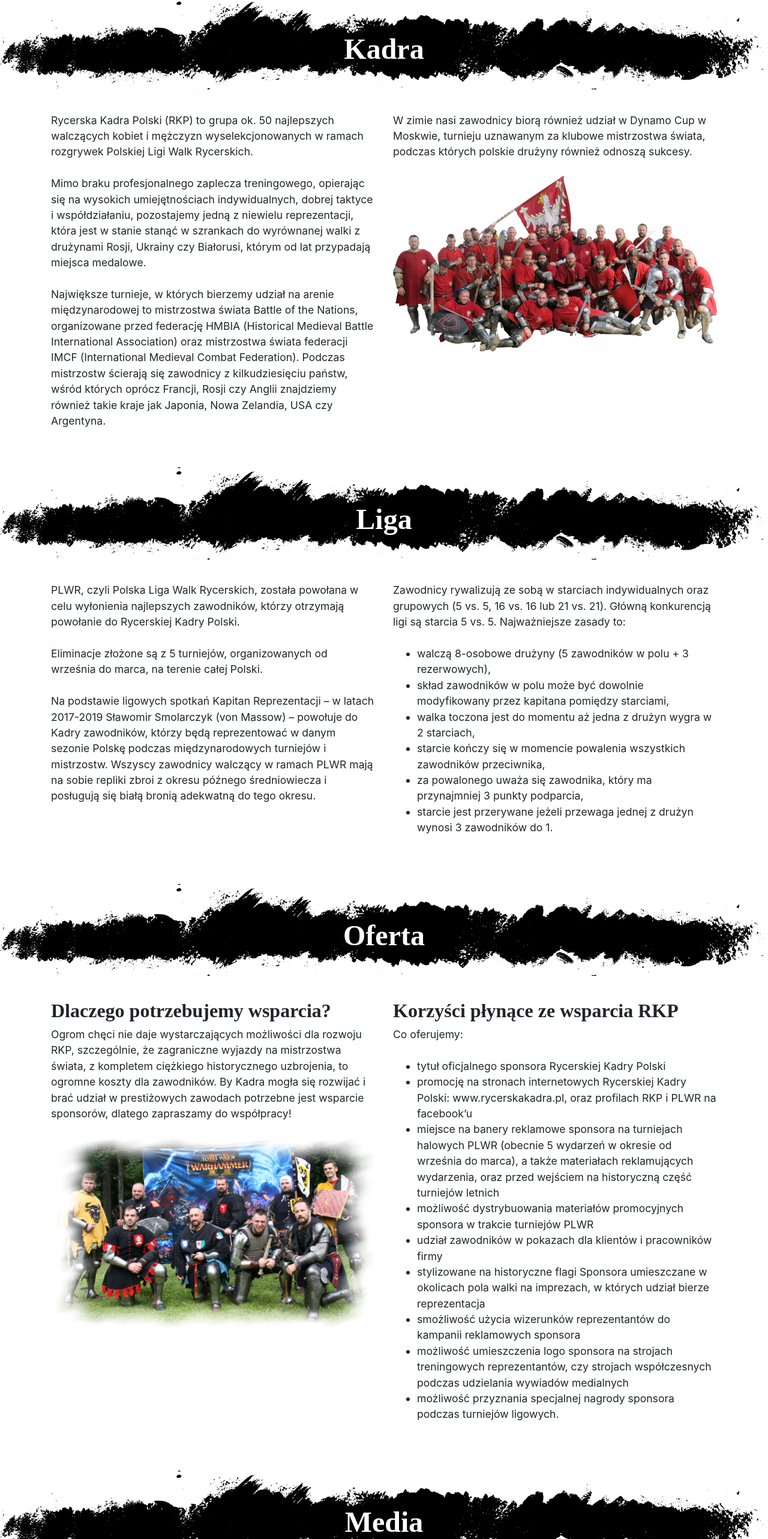
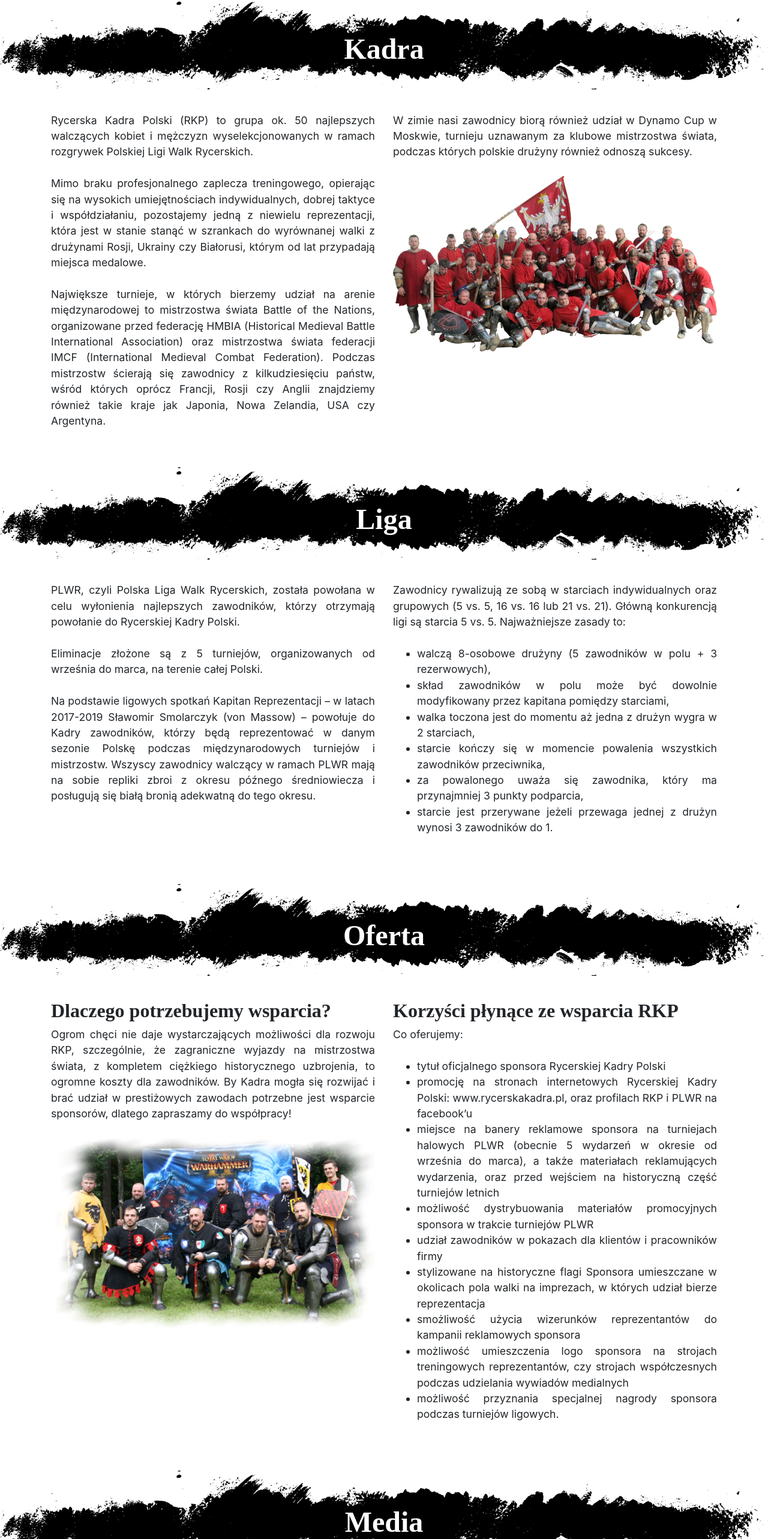
Before and after one commit to jardziochpawel/rycerskakadra, a React (Create React App) app: page / in a window 1280 px wide. Shown: the part 1163-3729 px from the top of the page at 60% size. Built offline with nearby package versions, Linux system fonts and the light colour scheme; a web font is replaced by a local one.

Commit message:
zmiana wyrówniania tekstów w sekcjach

```diff
--- a/src/Sections/Kadra.js
+++ b/src/Sections/Kadra.js
@@ -5,7 +5,7 @@ class Kadra extends React.Component
 {
     render(){
         return(
-            <div className="container" style={{fontSize: 1.1+'rem'}}>
+            <div className="container text-justify" style={{fontSize: 1.1+'rem'}}>
                 <div className="row">
                     <div className="col-12 col-sm-12 col-md-12 col-lg-6">
                         <span>
--- a/src/Sections/Liga.js
+++ b/src/Sections/Liga.js
@@ -4,7 +4,7 @@ class Liga extends React.Component
 {
     render(){
         return (
-            <div className="container" style={{fontSize: 1.1+'rem'}}>
+            <div className="container text-justify" style={{fontSize: 1.1+'rem'}}>
                 <div className="row">
                     <div className="col-12 col-sm-12 col-md-12 col-lg-6">
                         <span>
--- a/src/Sections/Media.js
+++ b/src/Sections/Media.js
@@ -4,7 +4,7 @@ class Liga extends React.Component
 {
     render(){
         return (
-            <div className="container" style={{fontSize: 1.1+'rem', paddingBottom: 80+'px'}}>
+            <div className="container text-justify" style={{fontSize: 1.1+'rem', paddingBottom: 80+'px'}}>
                 <div className="text-center col-12" style={{ marginBottom: 70+'px'}}>
                     <h1>Tu nas znajdziesz:</h1>
                 </div>
--- a/src/Sections/Oferta.js
+++ b/src/Sections/Oferta.js
@@ -5,7 +5,7 @@ class Oferta extends React.Component
 {
     render(){
         return(
-            <div className="container" style={{fontSize: 1.1+'rem'}}>
+            <div className="container text-justify" style={{fontSize: 1.1+'rem'}}>
                 <div className="row">
                     <div className="col-12 col-sm-12 col-md-12 col-lg-6">
                         <h2>Dlaczego potrzebujemy wsparcia?</h2>
```
